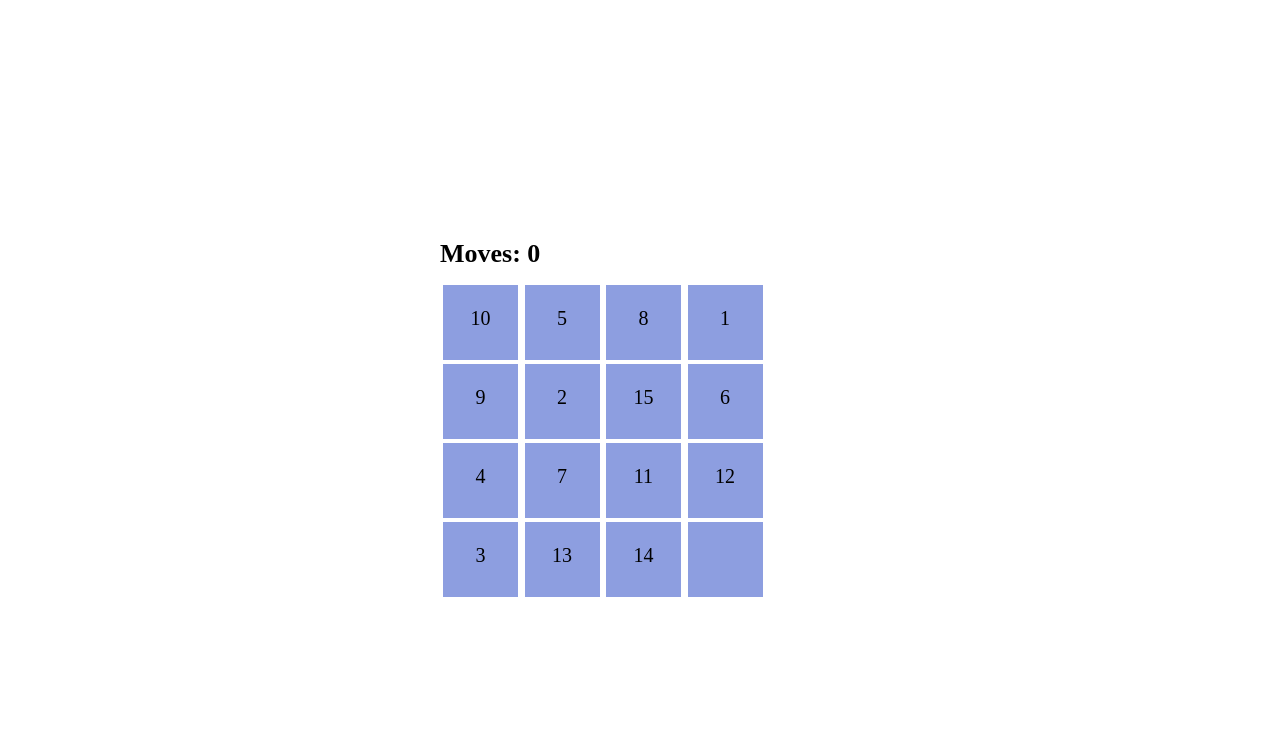
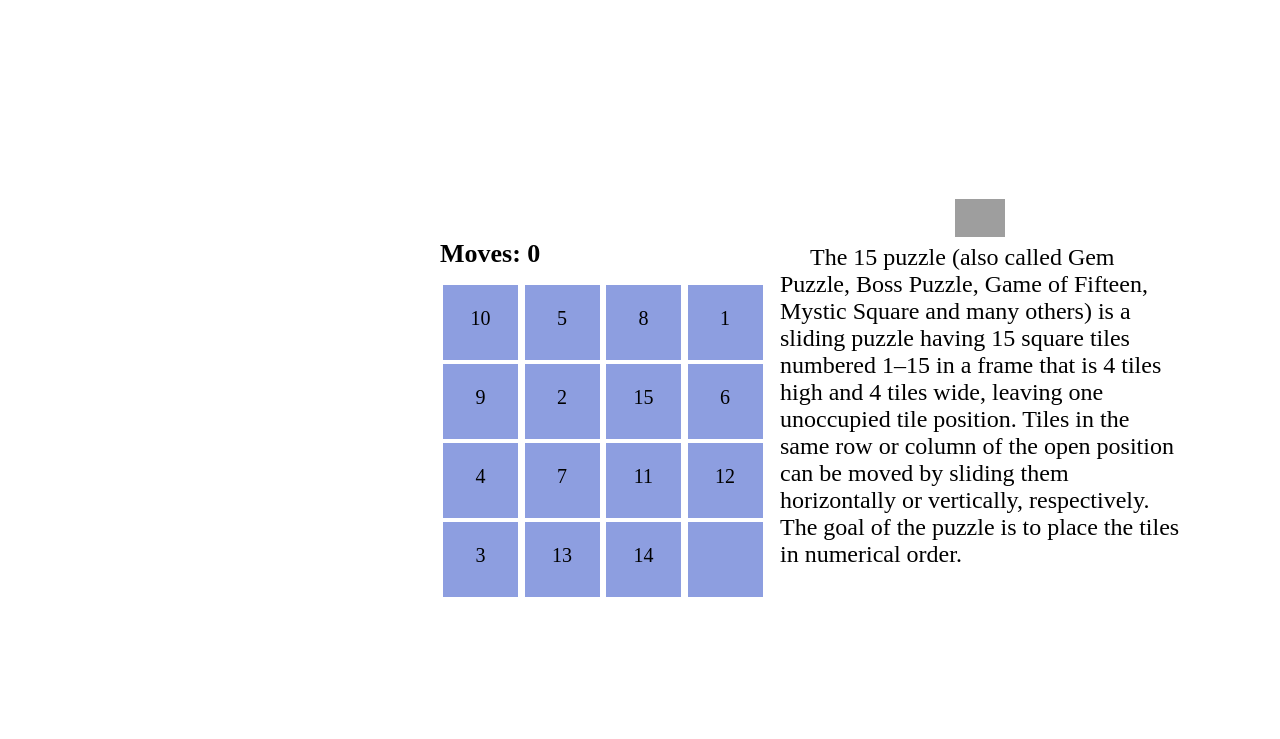
Before and after one commit to gdivakov/specks, a plain HTML site: page index.html in a window 1280 px wide. Shown: the part 61-800 px from the top of the page. Drawn offline with Linux system fonts and the light colour scheme; grey boxes are pictures that could not be loaded.

Commit message:
some small enhances

```diff
--- a/index.html
+++ b/index.html
@@ -13,9 +13,11 @@
 		</ul>
 	</nav>
 	<div id="game" onselectstart="return false" >
+		<div>
 			<div id="score">
 				Moves: <span id="moves">0</span>
 			</div>
+			<div>
 				<div class="row">
 					<div class="square 1_1"></div>
 					<div class="square 1_2"></div>
@@ -41,6 +43,17 @@
 					<div class="square 4_4 free"><div>Free</div></div>
 				</div>
 			</div>
+		</div>
+		<div id="desc">
+			<div id="info">
+				<img class="info-icon" src="https://upload.wikimedia.org/wikipedia/commons/c/ca/OOjs_UI_icon_info.svg" alt="info">
+			</div>
+			<p>
+				The 15 puzzle (also called Gem Puzzle, Boss Puzzle, Game of Fifteen, Mystic Square and many others) is a sliding puzzle having 15 square tiles numbered 1–15 in a frame that is 4 tiles high and 4 tiles wide,
+				leaving one unoccupied tile position. Tiles in the same row or column of the open position can be moved by sliding them horizontally or vertically, respectively. The goal of the puzzle is to place the tiles in numerical order.
+			</p>
+		</div>
+	</div>
 	<div id="contact">
 		<h2>Contact me</h2>
 		<ul id="socials">
--- a/script.js
+++ b/script.js
@@ -131,11 +131,6 @@ class Specks {
 	}
 
 	insertRestartButton() {
-		const hasButton = document.querySelector(".button");
-		if (hasButton) {
-			return;
-		}
-
 		const button = document.createElement("input");
 		button.setAttribute("type", "button");
 		button.setAttribute("value", "again");
@@ -146,7 +141,7 @@ class Specks {
 	}
 
 	startListeners() {
-		const handleClick = ({ target, stopPropagation }) => {
+		const handleClick = ({ target }) => {
 			const square = target.closest('.square');
 
 			if (this.isWin || !square || square.classList.contains('free')) {
--- a/style.css
+++ b/style.css
@@ -56,6 +56,7 @@ nav {
 	top: 0;
     width: 100%;
 	background-color: #8d9fe0;
+	z-index: 999;
 }
 
 ul {
@@ -64,6 +65,7 @@ ul {
 	justify-content: center;
 	margin: 0;
 }
+
 ul li{
 	line-height: 50px;
 	margin-right: 100px;
@@ -81,3 +83,24 @@ li a {
 a img {
 	width: 70px;
 }
+
+#desc {
+    position: absolute;
+    top: 260px;
+    right: 100px;
+    width: 400px;
+}
+
+#info {
+	text-align: center;
+}
+
+.info-icon {
+	width: 50px;
+}
+
+p {
+	margin: 0;
+	text-indent: 30px;
+	font-size: 24px;
+}
```
Lines whose indentation alone changed are shown as unchanged.
